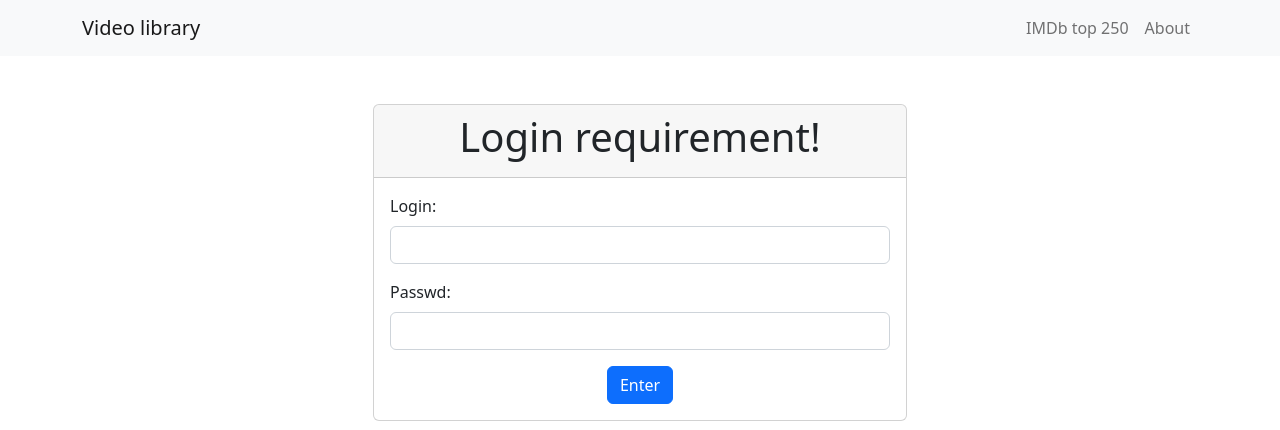
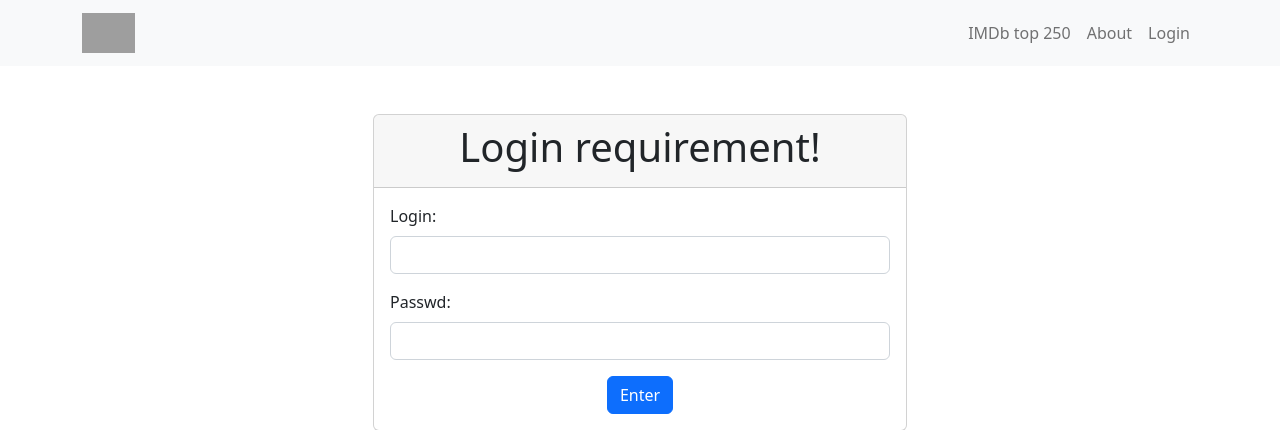
Before and after one commit to demjanok/random_m, a Flask app: page /login in a window 1280 px wide. Shown: the top 430 px of the page. Run offline with Flask 3, Linux system fonts and the light colour scheme; grey boxes are pictures that could not be loaded.

Commit message:
add login

```diff
--- a/app.py
+++ b/app.py
@@ -1,8 +1,8 @@
 import os
-from flask import Flask, request, render_template, flash, redirect, url_for, abort
+from flask import Flask, request, render_template, flash, redirect, url_for, abort, session
 from datetime import datetime
 
-from helpers.generic import create_table
+from helpers.generic import hash_passwd
 from models import db, Article, Video
 import json
 
@@ -29,13 +29,31 @@ def main():
 
 @app.route('/login', methods=['GET', 'POST'])
 def login():
+    from models import Users
     if request.method == 'POST':
-        return 'Login successful!'
+        username = request.form['username']
+        password = request.form['password']
+        hashed = hash_passwd(password)
+
+        user = Users.query.filter_by(user=username, passwd=hashed).first()
+
+        if user:
+            session['user'] = user.user
+            flash('Login successful!', 'success')
+            return redirect(url_for('admin'))
+        else:
+            flash('Invalid login or password!', 'danger')
+            return redirect(url_for('login'))
+
     return render_template('login.html')
 
 
 @app.route('/admin', methods=['GET', 'POST'])
 def admin():
+    if 'user' not in session:
+        flash("Login required")
+        return redirect(url_for('login'))
+
     from models import Video
 
     videos = Video.query.all()
@@ -44,7 +62,7 @@ def admin():
 
     if request.method == 'POST':
         if 'create' in request.form:
-            # Створити новий запис
+            # New video
             new_video = Video(
                 title=request.form.get('title'),
                 title_original=request.form.get('title_original'),
@@ -57,9 +75,9 @@ def admin():
             db.session.add(new_video)
             db.session.commit()
             message = '✅ Нове відео створено!'
-            videos = Video.query.all()  # оновити список
+            videos = Video.query.all()  # update list
         elif 'save' in request.form:
-            # Зберегти існуюче
+            # Save
             selected_id = request.form.get('video_id')
             selected_video = Video.query.get(selected_id)
             if selected_video:
@@ -79,7 +97,6 @@ def admin():
     return render_template('admin.html', videos=videos, selected_video=selected_video, message=message)
 
 
-
 @app.route('/video/<string:slug>')
 def video_detail(slug):
     from models import Video
@@ -90,14 +107,17 @@ def video_detail(slug):
     return render_template('video.html', video=video)
 
 
+@app.route('/logout')
+def logout():
+    session.pop('user', None)
+    flash('You are logged out')
+    return redirect(url_for('login'))
+
+
 @app.errorhandler(404)
 def _404(e):
     return render_template('404.html')
 
 
 if __name__ == '__main__':
-    if not os.path.exists(db_filepath):
-        with open(db_filepath, 'w') as f:
-            create_table(db_filepath)
-
     app.run(host='0.0.0.0', port=8000, debug=True)
--- a/models.py
+++ b/models.py
@@ -23,3 +23,8 @@ class Video(db.Model):
     imdb_url = db.Column(db.String(120), nullable=False)
     imdb_rating = db.Column(db.String(120), nullable=False)
     description = db.Column(db.Text)
+
+class Users(db.Model):
+    __tablename__ = 'users'
+    user = db.Column(db.String(20), primary_key=True)
+    passwd = db.Column(db.String(128))
--- a/templates/admin.html
+++ b/templates/admin.html
@@ -13,7 +13,7 @@
         {% for video in videos %}
           <option value="{{ video.id }}"
             {% if selected_video and video.id == selected_video.id %}selected{% endif %}>
-            {{ video.id }} — {{ video.title_original }} — {{ video.year }}
+            {{ video.title_original }} {{ video.year }}
           </option>
         {% endfor %}
       </select>
--- a/templates/base.html
+++ b/templates/base.html
@@ -21,7 +21,11 @@
 <!-- Navi -->
 <nav class="navbar navbar-expand-lg navbar-light bg-light">
     <div class="container">
-        <a class="navbar-brand" href="/">Video library</a>
+
+        <a class="navbar-brand" href="/">
+          <img src="{{ url_for('static', filename='img/logo.png') }}" alt="Video Library Logo" height="40">
+        </a>
+
         <button class="navbar-toggler" type="button" data-bs-toggle="collapse" data-bs-target="#navbarNav">
             <span class="navbar-toggler-icon"></span>
         </button>
@@ -29,6 +33,14 @@
             <ul class="navbar-nav">
                 <li class="nav-item"><a class="nav-link" href="/imdb_top">IMDb top 250</a></li>
                 <li class="nav-item"><a class="nav-link" href="/about">About</a></li>
+
+                {% if not session.user %}
+                <li class="nav-item"><a class="nav-link" href="/login">Login</a></li>
+                {% endif %}
+
+                {% if session.user %}
+                    <li class="nav-item"><a class="nav-link" href="/logout">Logout</a></li>
+                {% endif %}
             </ul>
         </div>
     </div>
```
Also changed, not shown: helpers/generic.py (+3 -23 lines), static/video/heretic/poster.png (added).
